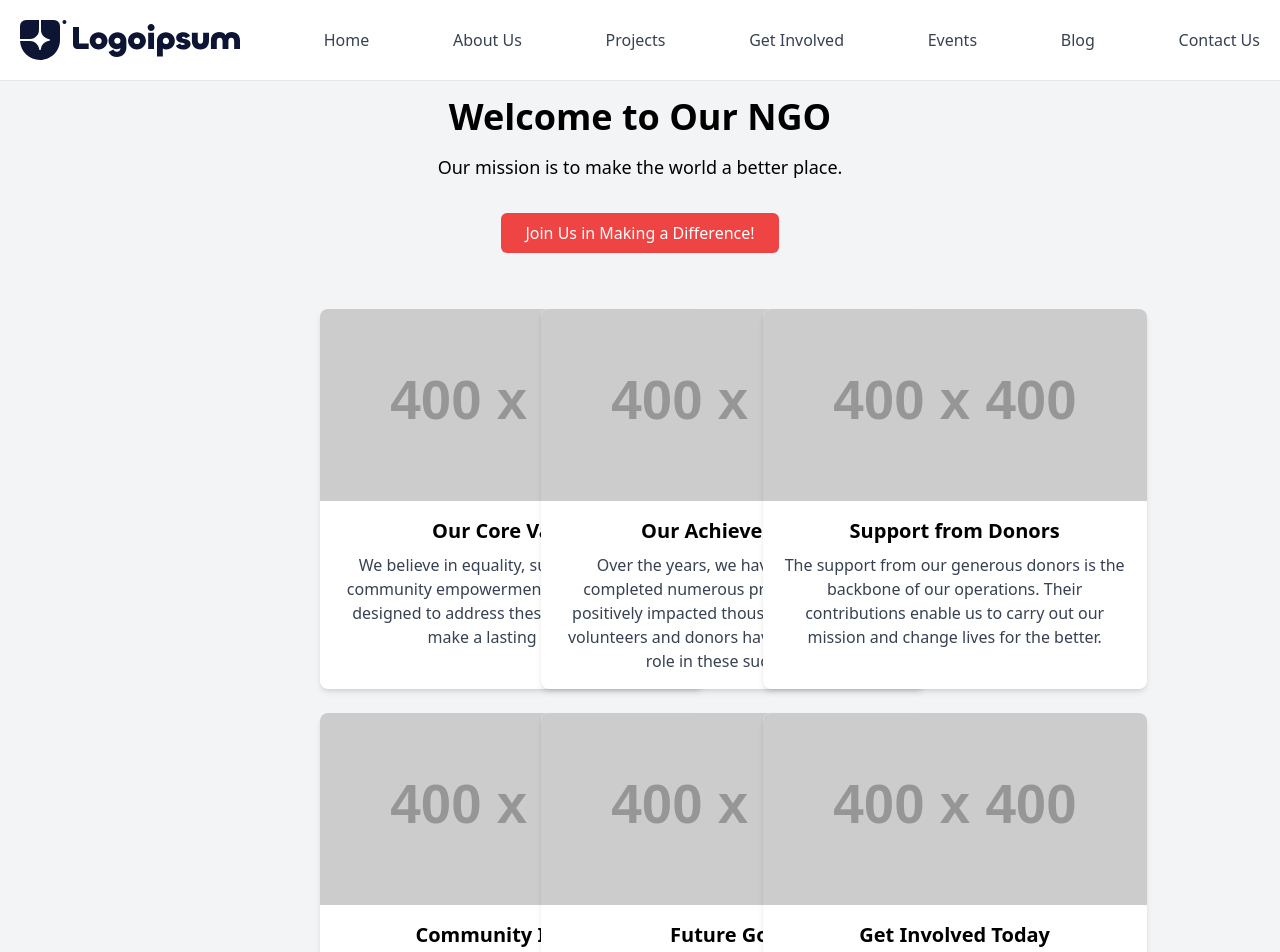
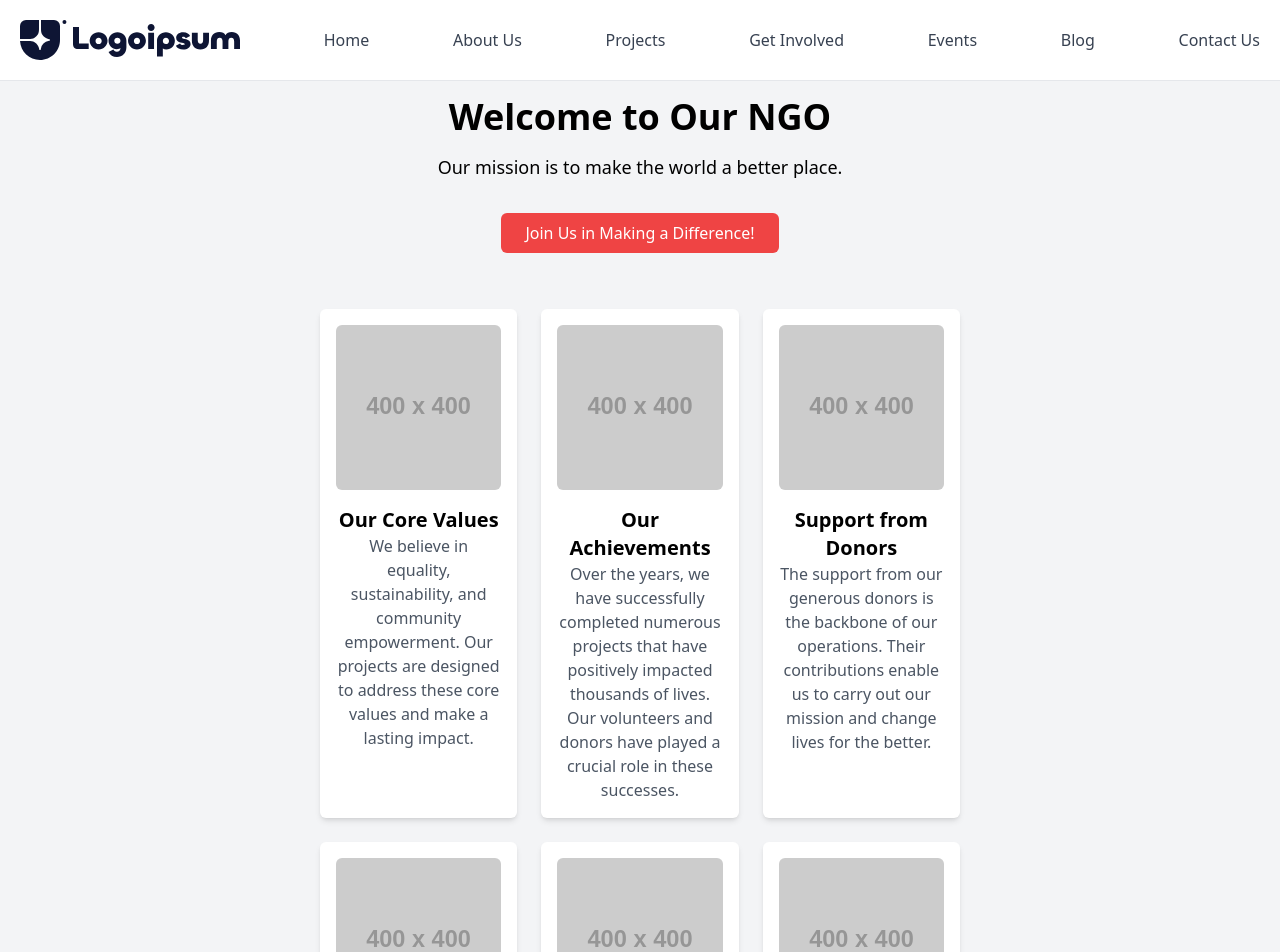
Before and after one commit to pratyushsinha213/NGo-Website, a React (Vite) app: page / in a window 1280 px wide. Shown: the top 952 px of the page. Built offline with nearby package versions, Linux system fonts and the light colour scheme; a web font is replaced by a local one.

Commit message:
Fixed the issue with the cards not being aligned properly

```diff
--- a/src/components/LandingPage.jsx
+++ b/src/components/LandingPage.jsx
@@ -1,19 +1,44 @@
 import { Link } from 'react-router-dom';
-import Card from './Card';
 
-const coreValuesImage = "https://via.placeholder.com/400";
-const achievementsImage = "https://via.placeholder.com/400";
-const getInvolvedImage = "https://via.placeholder.com/400";
-const futureGoalsImage = "https://via.placeholder.com/400";
-const communityImpactImage = "https://via.placeholder.com/400";
-const donorSupportImage = "https://via.placeholder.com/400";
+const cardData = [
+  {
+    image: "https://via.placeholder.com/400",
+    title: "Our Core Values",
+    text: "We believe in equality, sustainability, and community empowerment. Our projects are designed to address these core values and make a lasting impact.",
+  },
+  {
+    image: "https://via.placeholder.com/400",
+    title: "Our Achievements",
+    text: "Over the years, we have successfully completed numerous projects that have positively impacted thousands of lives. Our volunteers and donors have played a crucial role in these successes.",
+  },
+  {
+    image: "https://via.placeholder.com/400",
+    title: "Support from Donors",
+    text: "The support from our generous donors is the backbone of our operations. Their contributions enable us to carry out our mission and change lives for the better.",
+  },
+  {
+    image: "https://via.placeholder.com/400",
+    title: "Community Impact",
+    text: "Our efforts have resulted in significant positive changes within communities. We continue to work closely with local leaders to ensure that our projects are sustainable and effective.",
+  },
+  {
+    image: "https://via.placeholder.com/400",
+    title: "Future Goals",
+    text: "We are committed to expanding our reach and impact in the coming years. Our future goals include launching new initiatives focused on education, healthcare, and environmental sustainability.",
+  },
+  {
+    image: "https://via.placeholder.com/400",
+    title: "Get Involved Today",
+    text: "Whether you want to volunteer, donate, or spread the word, there are many ways to get involved. Join us in our mission and help us make a difference.",
+  },
+];
 
 const LandingPage = () => {
   return (
     <div className="bg-gray-100 min-h-screen items-center text-center">
       {/* Sticky Header Section */}
       <div className="sticky top-0 flex flex-col bg-gray-100 p-4 w-full z-10">
-        <h1 className="text-4xl font-bold mb-4" >Welcome to Our NGO</h1>
+        <h1 className="text-4xl font-bold mb-4">Welcome to Our NGO</h1>
         <p className="text-lg mb-8">
           Our mission is to make the world a better place.
         </p>
@@ -26,37 +51,13 @@ const LandingPage = () => {
 
       {/* Cards Section */}
       <div className="mx-80 mt-10 grid grid-cols-1 md:grid-cols-2 lg:grid-cols-3 gap-6">
-        <Card
-          image={coreValuesImage}
-          title="Our Core Values"
-          text="We believe in equality, sustainability, and community empowerment. Our projects are designed to address these core values and make a lasting impact."
-        />
-        <Card
-          image={achievementsImage}
-          title="Our Achievements"
-          text="Over the years, we have successfully completed numerous projects that have positively impacted thousands of lives. Our volunteers and donors have played a crucial role in these successes."
-        />
-        <Card
-          image={donorSupportImage}
-          title="Support from Donors"
-          text="The support from our generous donors is the backbone of our operations. Their contributions enable us to carry out our mission and change lives for the better."
-        />
-        <Card
-          image={communityImpactImage}
-          title="Community Impact"
-          text="Our efforts have resulted in significant positive changes within communities. We continue to work closely with local leaders to ensure that our projects are sustainable and effective."
-        />
-        <Card
-          image={futureGoalsImage}
-          title="Future Goals"
-          text="We are committed to expanding our reach and impact in the coming years. Our future goals include launching new initiatives focused on education, healthcare, and environmental sustainability."
-        />
-        <Card
-          image={getInvolvedImage}
-          title="Get Involved Today"
-          text="Whether you want to volunteer, donate, or spread the word, there are many ways to get involved. Join us in our mission and help us make a difference."
-        />
-
+        {cardData.map((card, index) => (
+          <div key={index} className="p-4 bg-white shadow-md rounded-md hover:shadow-lg transition-shadow duration-300">
+            <img src={card.image} alt={card.title} className="w-full rounded-md mb-4" />
+            <h4 className="text-xl font-semibold">{card.title}</h4>
+            <p className="text-gray-600">{card.text}</p>
+          </div>
+        ))}
       </div>
     </div>
   );
```
